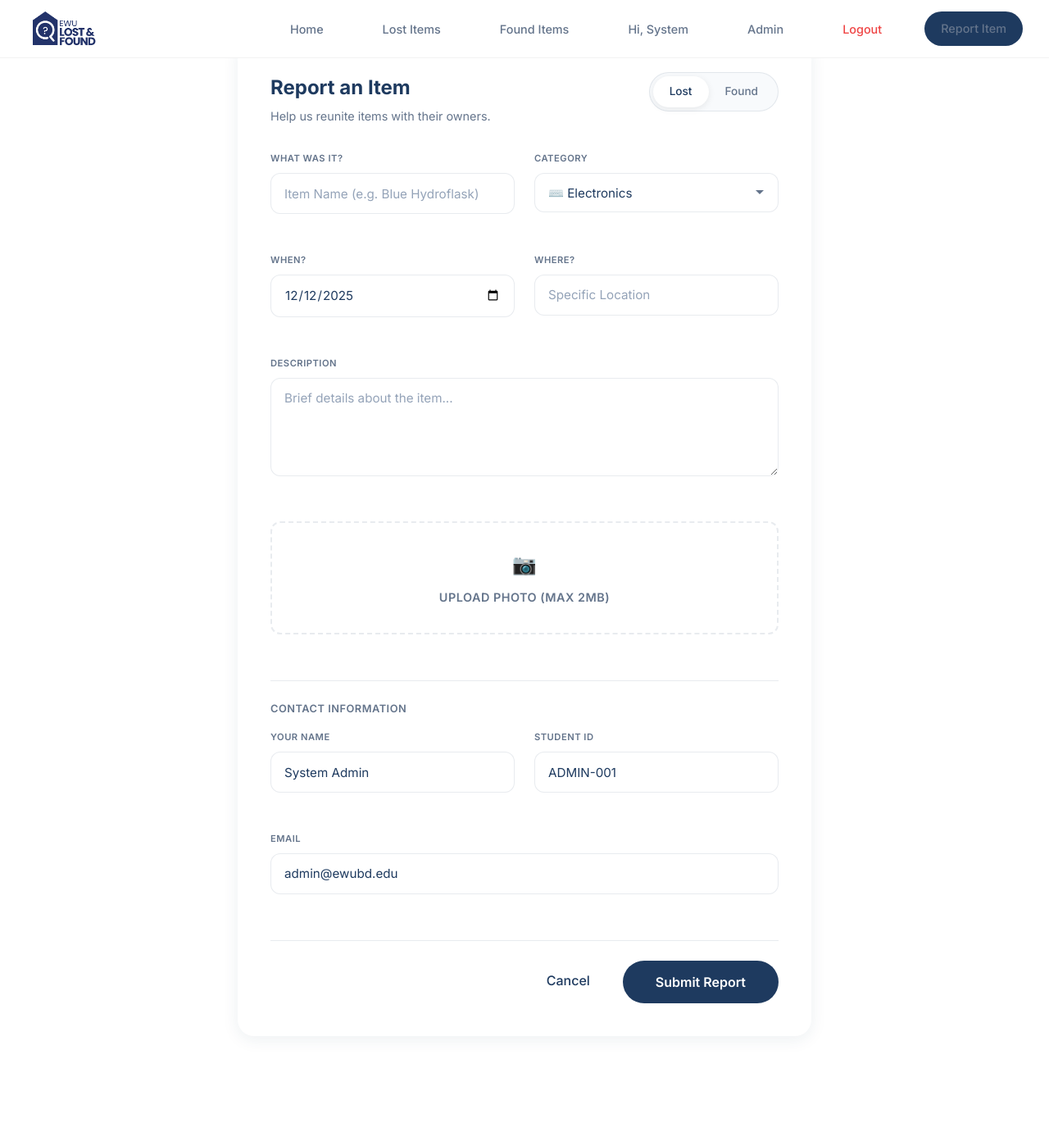
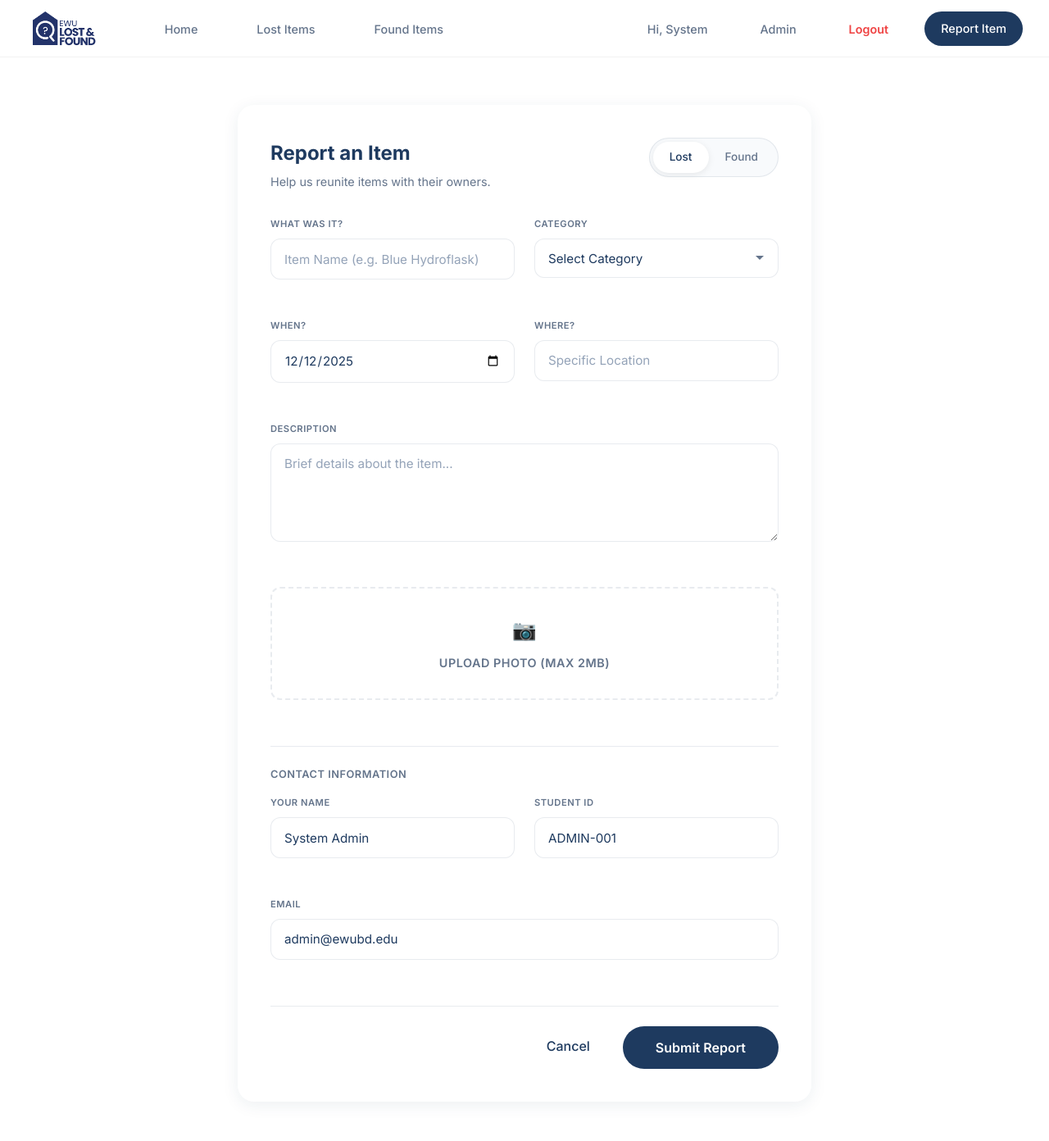
Before and after one commit to ifteyaj/EWU-LostFound, a PHP site: page /EWU-LostFound/post_item.php in a window 1280 px wide. Shown: the whole page at 82% size. Before the commit the page ends 1224 px from the top, so only its background shows below. Run offline with PHP 8.4, Linux system fonts and the light colour scheme; a user stored in the database is signed in; data comes from the database, SQL or seed files in the repository; some libraries are stand-ins or nearby versions; some web fonts are replaced.

Commit message:
feat: Add new navigation links, enhance lost item submission with debug logging and error handling, and refine UI styling.

```diff
--- a/assets/css/style.css
+++ b/assets/css/style.css
@@ -82,7 +82,12 @@ img {
     padding: 0 1.5rem;
 }
 
-/* Navbar */
+/* Base Layout */
+body {
+    padding-top: 80px;
+    /* Prevent navbar overlap */
+}
+
 /* Navbar */
 .navbar {
     position: fixed;
@@ -92,6 +97,7 @@ img {
     right: 0;
     z-index: 1000;
     padding: 0;
+    height: 70px;
     background: rgba(255, 255, 255, 0.98);
     /* Background on navbar itself */
     backdrop-filter: blur(16px);
@@ -210,7 +216,8 @@ img {
     padding: 0.8rem 1.5rem;
     border-radius: var(--radius-btn);
     background: var(--primary-navy);
-    color: var(--white);
+    color: #ffffff !important;
+    /* Force white text */
     font-weight: 600;
     font-family: var(--font-main);
     font-size: 0.9rem;
@@ -252,7 +259,9 @@ img {
     background: url('../img/hero-bg.jpg');
     background-size: cover;
     background-position: center;
-    background-attachment: fixed;
+    /* Removed fixed attachment as requested */
+    margin-bottom: 4rem;
+    /* Added space between hero and content */
 }
 
 .hero h1 {
--- a/includes/navbar.php
+++ b/includes/navbar.php
@@ -10,7 +10,8 @@ $currentPage = basename($_SERVER['PHP_SELF']);
 <nav class="navbar">
     <div class="container">
         <div class="nav-links">
-            <li class="logo-item">
+            <!-- Left Side Links -->
+            <li class="logo-item" style="margin-right: 2rem;">
                 <a href="<?php echo APP_URL; ?>/index.php" class="logo">
                     <img src="<?php echo APP_URL; ?>/assets/img/logo.png" alt="EWU Lost & Found">
                 </a>
@@ -34,27 +35,30 @@ $currentPage = basename($_SERVER['PHP_SELF']);
                 </a>
             </li>
 
+            <!-- Right Side Actions (Pushed to right) -->
+            <div style="margin-left: auto; display: flex; align-items: center; gap: 1.5rem;">
                 <?php if (isLoggedIn()): ?>
-                <li>
+                    <li style="list-style: none;">
                         <a href="<?php echo APP_URL; ?>/profile.php" class="<?php echo ($currentPage == 'profile.php') ? 'active' : ''; ?>">
                             Hi, <?php echo htmlspecialchars(getUserDisplayName()); ?>
                         </a>
                     </li>
                     <?php if (isAdmin()): ?>
-                    <li><a href="<?php echo APP_URL; ?>/admin/index.php">Admin</a></li>
+                        <li style="list-style: none;"><a href="<?php echo APP_URL; ?>/admin/index.php">Admin</a></li>
                     <?php endif; ?>
-                <li><a href="<?php echo APP_URL; ?>/auth/logout.php" style="color: var(--status-lost-bg);">Logout</a></li>
+                    <li style="list-style: none;"><a href="<?php echo APP_URL; ?>/auth/logout.php" style="color: #ef4444; font-weight: 600;">Logout</a></li>
                 <?php else: ?>
-                <li>
+                    <li style="list-style: none;">
                         <a href="<?php echo APP_URL; ?>/auth/login.php" class="<?php echo ($currentPage == 'login.php') ? 'active' : ''; ?>">
                             Login
                         </a>
                     </li>
                 <?php endif; ?>
 
-            <li>
-                <a href="<?php echo APP_URL; ?>/post_item.php" class="btn-pill">Report Item</a>
+                <li style="list-style: none;">
+                    <a href="<?php echo APP_URL; ?>/post_item.php" class="btn-pill" style="color: #fff !important;">Report Item</a>
                 </li>
             </div>
         </div>
+    </div>
 </nav>
--- a/post_item.php
+++ b/post_item.php
@@ -117,14 +117,25 @@ if ($_SERVER['REQUEST_METHOD'] == 'POST') {
                     <div class="form-group">
                         <label>CATEGORY</label>
                         <select name="category" class="form-control" required>
-                            <option value="Electronics">⌨️ Electronics</option>
-                            <option value="Accessories">👜 Accessories</option>
-                            <option value="Documents">📄 Documents</option>
-                            <option value="Clothing">👕 Clothing</option>
-                            <option value="Books">📚 Books & Stationery</option>
-                            <option value="IDs">🪪 IDs & Cards</option>
-                            <option value="Keys">🔑 Keys</option>
-                            <option value="Other">📦 Other</option>
+                            <option value="">Select Category</option>
+                            <?php
+                            $category_icons = [
+                                'Electronics' => '⌨️',
+                                'Books & Notes' => '📚',
+                                'ID Cards & Documents' => '🪪',
+                                'Accessories' => '👜',
+                                'Clothing' => '👕',
+                                'Keys' => '🔑',
+                                'Bags & Wallets' => '🎒',
+                                'Sports Equipment' => '⚽',
+                                'Stationery' => '✏️',
+                                'Others' => '📦'
+                            ];
+                            foreach (ITEM_CATEGORIES as $cat) {
+                                $icon = $category_icons[$cat] ?? '🔹';
+                                echo "<option value=\"" . htmlspecialchars($cat) . "\">$icon $cat</option>";
+                            }
+                            ?>
                         </select>
                     </div>
 
```
Also changed, not shown: handlers/handle_lost.php (+42 -42 lines). Lines whose indentation alone changed are shown as unchanged.
